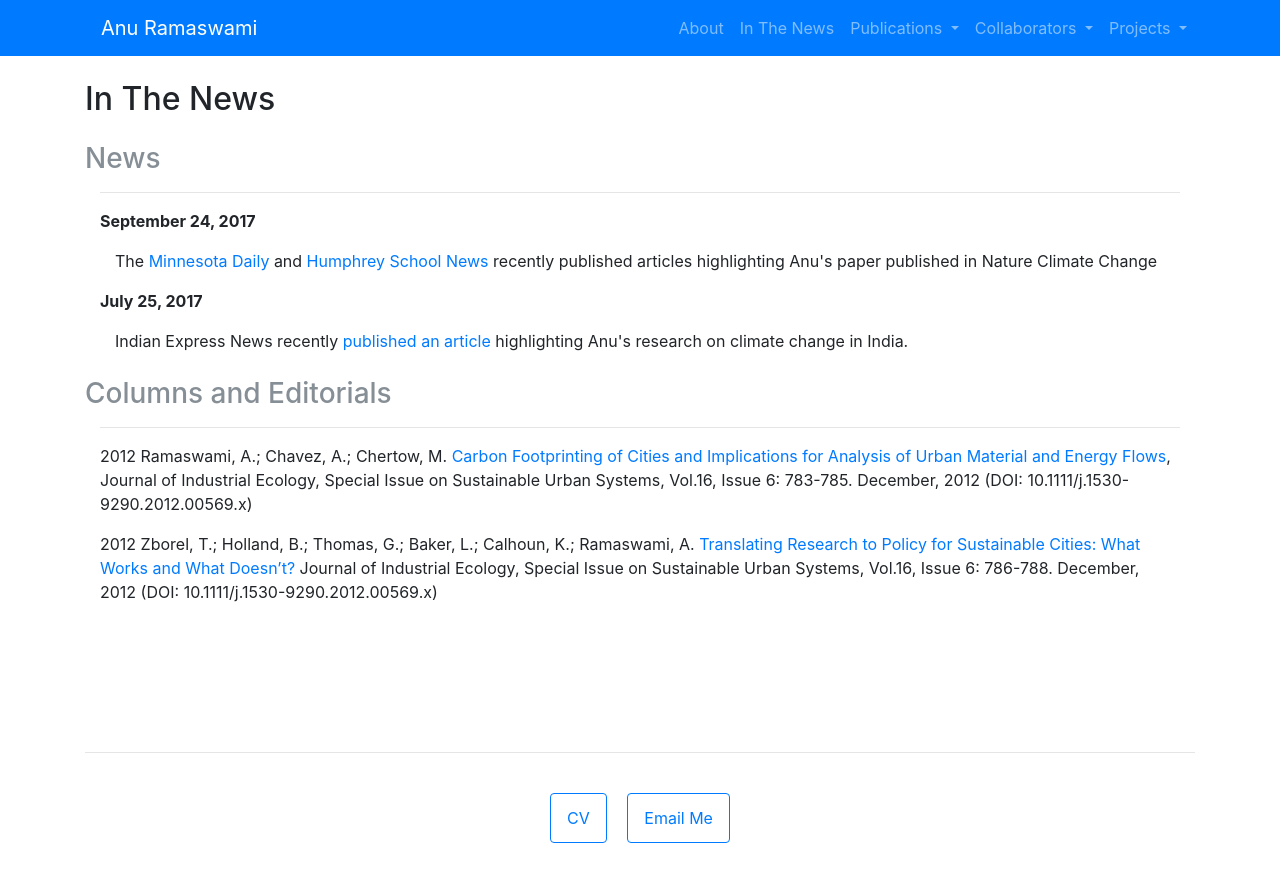
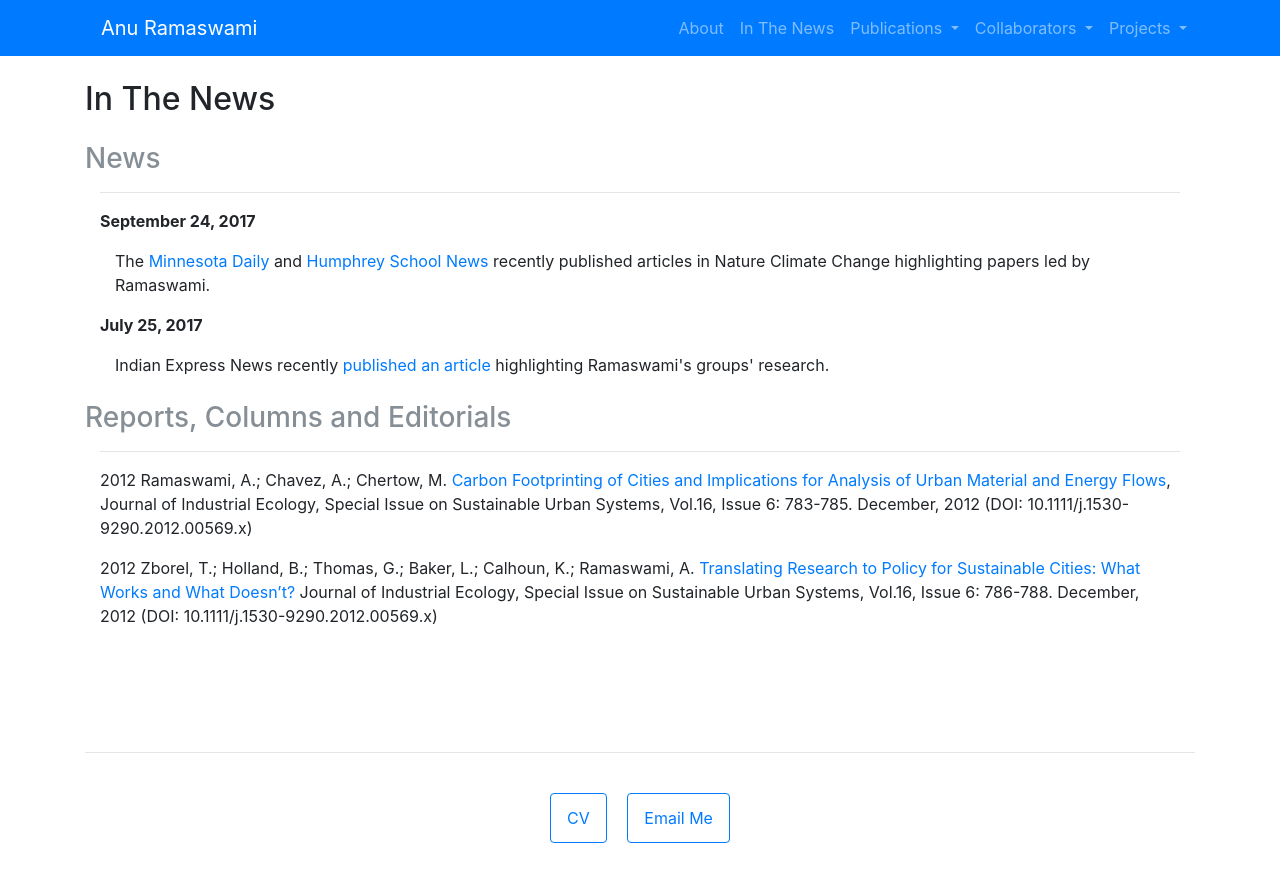
Before and after one commit to anuramaswami/anuramaswami.github.io, a Jekyll site: the page built from news.html, in a window 1280 px wide. Shown: the top 882 px of the page. Built offline with Jekyll 4.4.1, drawn with Linux system fonts in a browser that asks for light colours; nearby versions of some CDN libraries.

Commit message:
Update news.html

```diff
--- a/news.html
+++ b/news.html
@@ -15,23 +15,21 @@ title: In The News
         <p>The <a href="http://www.mndaily.com/article/2017/09/new-research-fights-climate-change-in-cities">Minnesota
           Daily</a> and <a
                 href="https://www.hhh.umn.edu/news/new-humphrey-school-study-published-nature-climate-change-shows-potential-cities-reduce">Humphrey
-          School News</a> recently published articles highlighting Anu's
-          paper published in Nature Climate Change</p>
+          School News</a> recently published articles in Nature Climate Change highlighting papers led by Ramaswami.</p>
       </div>
 
       <p class="font-weight-bold">July 25, 2017</p>
       <div class="container">
         <p>Indian Express News recently <a
                 href="http://www.newindianexpress.com/cities/hyderabad/2017/jul/25/climate-change-untreated-sewage-major-contributor-1633181.html">published
-          an article</a> highlighting Anu's research on climate change in
-          India.</p>
+          an article</a> highlighting Ramaswami's groups' research.</p>
       </div>
     </div>
   </div> <!-- end container -->
 </section> <!-- end news section -->
 
-<section class="my-4"> <!-- Columns and Editorials -->
-  <h3 class="text-muted">Columns and Editorials</h3>
+<section class="my-4"> <!-- Reports, Columns and Editorials -->
+  <h3 class="text-muted">Reports, Columns and Editorials</h3>
   <div class="container">
     <hr/>
     <div>
```
